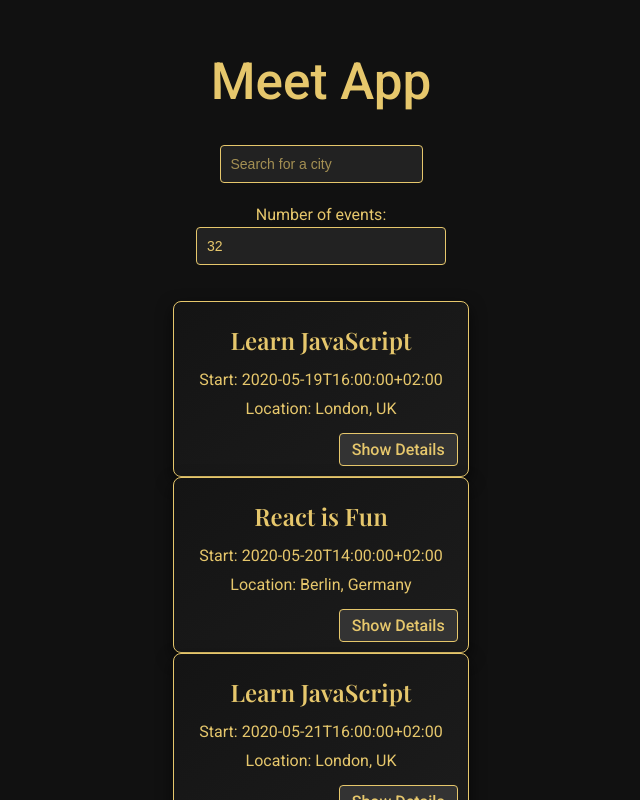
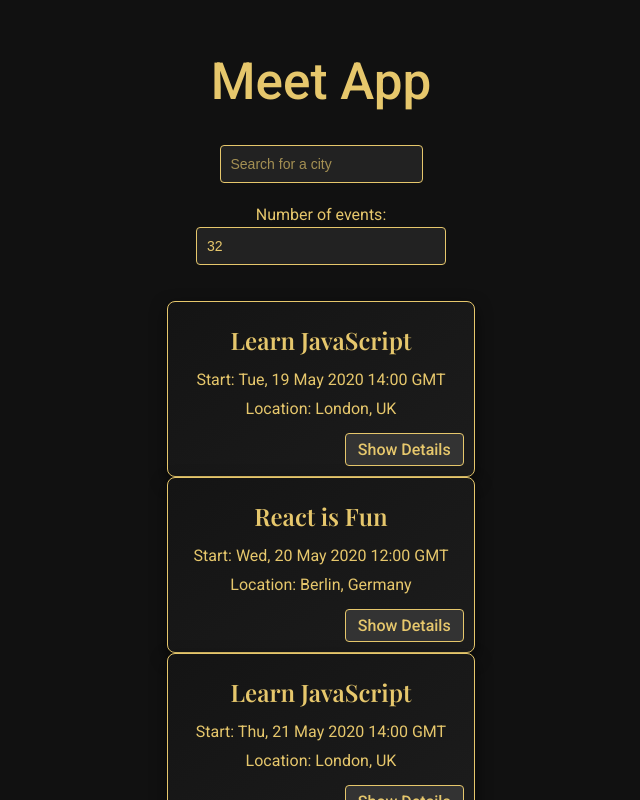
Before and after one commit to jolantasi/meet, a React (Vite) app: page / in a window 1280 px wide. Shown: the top 800 px of the page, without its empty margins (319-959 px from the left). Built offline with nearby package versions, Linux system fonts and the light colour scheme.

Commit message:
Updated how the start time is shown.

```diff
--- a/src/components/Event.jsx
+++ b/src/components/Event.jsx
@@ -11,7 +11,7 @@ const Event = ({ event }) => {
   return (
     <li className="event">
       <h2 className="event-title">{event.summary}</h2>
-      <p className="event-start">Start: {event.start.dateTime}</p>
+      <p className="event-start">Start: {new Date(event.start.dateTime).toUTCString().replace(/:\d{2} GMT$/, ' GMT')}</p>
       <p className="event-location">Location: {event.location}</p>
 
       <button className="details-btn" onClick={handleToggleDetails}>
```
